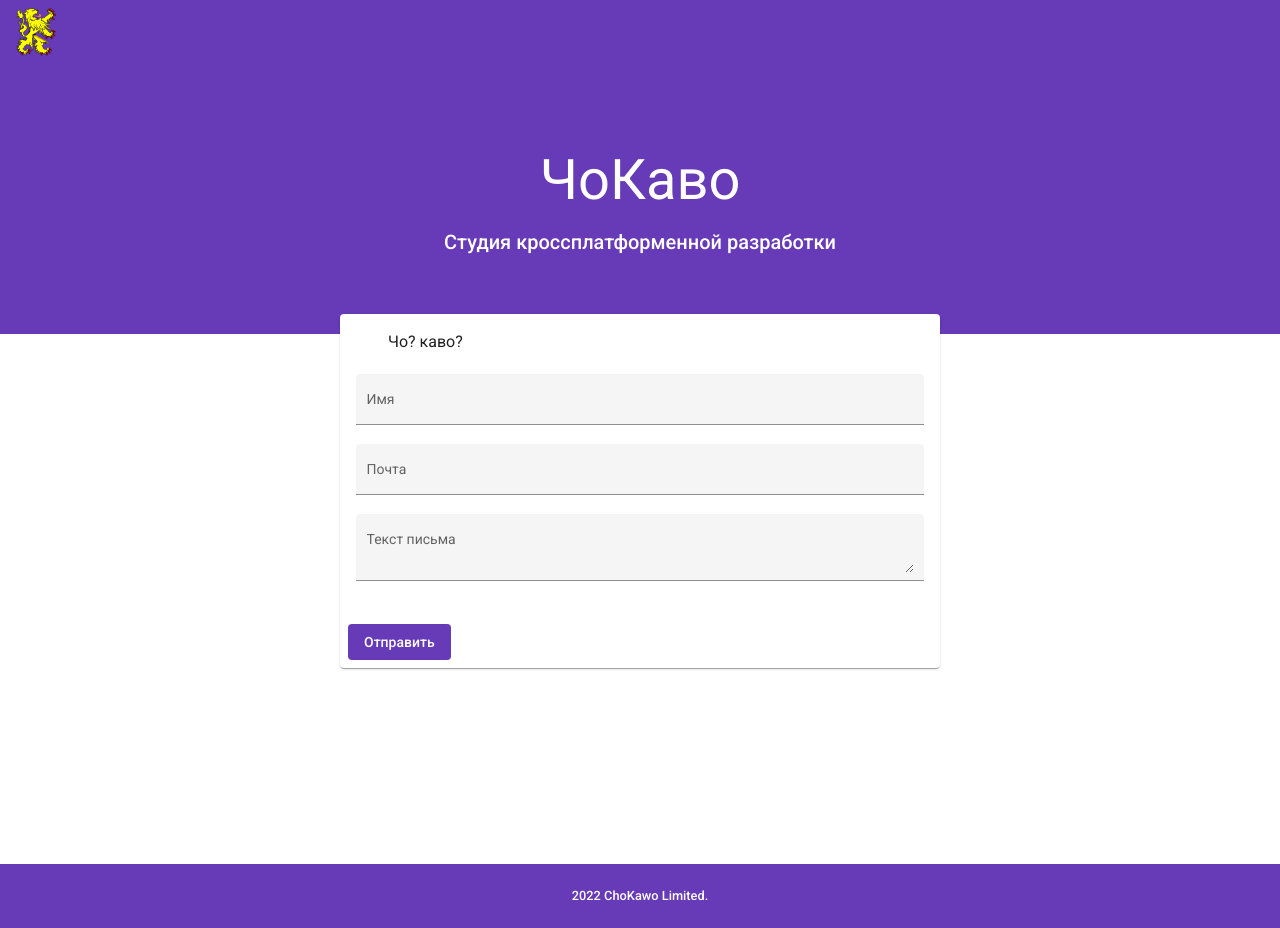
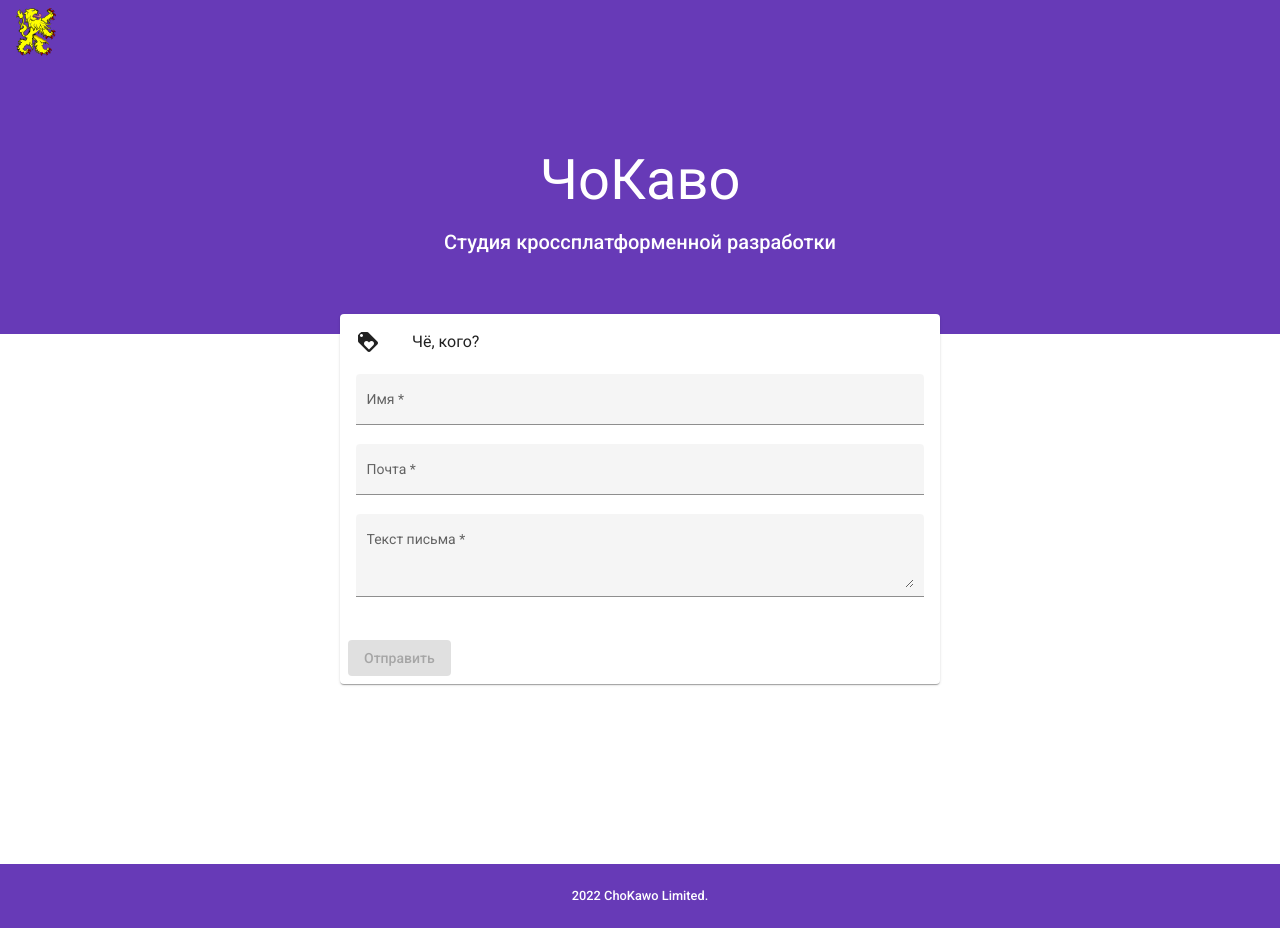
Before and after one commit to astra1/ChoKawo, an Angular app in the folder ClientApp/: page / in a window 1280 px wide. Built offline with nearby package versions, Linux system fonts and the light colour scheme.

Commit message:
added sending message from ui

```diff
--- a/ClientApp/src/app/app.module.ts
+++ b/ClientApp/src/app/app.module.ts
@@ -1,7 +1,7 @@
 import { BrowserModule } from '@angular/platform-browser';
 import { NgModule } from '@angular/core';
-import { FormsModule } from '@angular/forms';
-import { HttpClientModule, HTTP_INTERCEPTORS } from '@angular/common/http';
+import { ReactiveFormsModule } from '@angular/forms';
+import { HttpClientModule } from '@angular/common/http';
 import { RouterModule } from '@angular/router';
 
 import { AppComponent } from './app.component';
@@ -27,7 +27,7 @@ import { FeedbackComponent } from './feedback/feedback.component';
   imports: [
     BrowserModule.withServerTransition({ appId: 'ng-cli-universal' }),
     HttpClientModule,
-    FormsModule,
+    ReactiveFormsModule,
     MaterialModule,
     RouterModule.forRoot([
       { path: '', component: HomeComponent, pathMatch: 'full' },
--- a/ClientApp/src/app/feedback/feedback.component.html
+++ b/ClientApp/src/app/feedback/feedback.component.html
@@ -1,28 +1,29 @@
 <mat-card class="feedback-card">
 
     <mat-card-header>
-        Чо? каво?
+        <mat-icon mat-card-avatar>loyalty</mat-icon>
+        Чё, кого?
     </mat-card-header>
 
     <mat-card-content>
-        <form class="feedback-form">
+        <form class="feedback-form" [formGroup]="form">
             <mat-form-field class="w-100" appearance="fill">
                 <mat-label>Имя</mat-label>
-                <input matInput type="text">
+                <input formControlName="name" matInput type="text">
             </mat-form-field>
             <mat-form-field class="w-100" appearance="fill">
                 <mat-label>Почта</mat-label>
-                <input matInput type="email">
+                <input formControlName="email" matInput placeholder="name@example.com" type="email">
             </mat-form-field>
             <mat-form-field class="w-100" appearance="fill">
                 <mat-label>Текст письма</mat-label>
-                <textarea matInput></textarea>
+                <textarea matInput formControlName="text" rows="3"></textarea>
             </mat-form-field>
         </form>
     </mat-card-content>
 
     <mat-card-actions>
-        <button mat-flat-button color="primary">
+        <button mat-flat-button color="primary" [disabled]="loading || form.invalid" (click)="submit()">
             Отправить
         </button>
     </mat-card-actions>
--- a/ClientApp/src/app/feedback/feedback.component.ts
+++ b/ClientApp/src/app/feedback/feedback.component.ts
@@ -1,4 +1,9 @@
-import { Component, OnInit } from '@angular/core';
+import { HttpClient } from '@angular/common/http';
+import { Component, Inject, OnInit } from '@angular/core';
+import { FormControl, FormGroup, Validators } from '@angular/forms';
+import { MatSnackBar } from '@angular/material/snack-bar';
+import { throwError } from 'rxjs';
+import { catchError } from 'rxjs/operators';
 
 @Component({
   selector: 'app-feedback',
@@ -7,9 +12,38 @@ import { Component, OnInit } from '@angular/core';
 })
 export class FeedbackComponent implements OnInit {
 
-  constructor() { }
+  loading = false;
+
+  form = new FormGroup({
+    name: new FormControl('', [
+      Validators.required,
+    ]),
+    email: new FormControl('', [Validators.required, Validators.email]),
+    text: new FormControl('', [Validators.required])
+  });
+
+  constructor(private http: HttpClient,
+    @Inject('BASE_URL') public baseUrl: string,
+    private snackbar: MatSnackBar,
+  ) { }
 
   ngOnInit(): void {
   }
 
+  submit(): void {
+    this.loading = true;
+
+    this.http.post(this.baseUrl + 'sendmessage', this.form.value).pipe(
+      catchError((err) => {
+        this.snackbar.open('Произошла ошибка: ' + err?.message, 'Закрыть');
+        this.loading = false;
+        return throwError(new Error(err?.name));
+      }),
+    ).subscribe({
+      next: () => {
+        this.snackbar.open('Сообщение отправлено', 'Закрыть', {});
+        this.loading = false;
+      }
+    })
+  };
 }
--- a/ClientApp/src/app/material/material.module.ts
+++ b/ClientApp/src/app/material/material.module.ts
@@ -5,12 +5,16 @@ import { MatCardModule } from "@angular/material/card";
 import { MatButtonModule } from "@angular/material/button";
 import { MatInputModule } from "@angular/material/input";
 import { MatFormFieldModule } from "@angular/material/form-field";
+import { MatIconModule } from '@angular/material/icon';
+import { MatSnackBarModule } from '@angular/material/snack-bar';
 
 const modules = [
   MatButtonModule,
   MatCardModule,
   MatFormFieldModule,
+  MatIconModule,
   MatInputModule,
+  MatSnackBarModule,
   MatToolbarModule,
 ];
 
```
